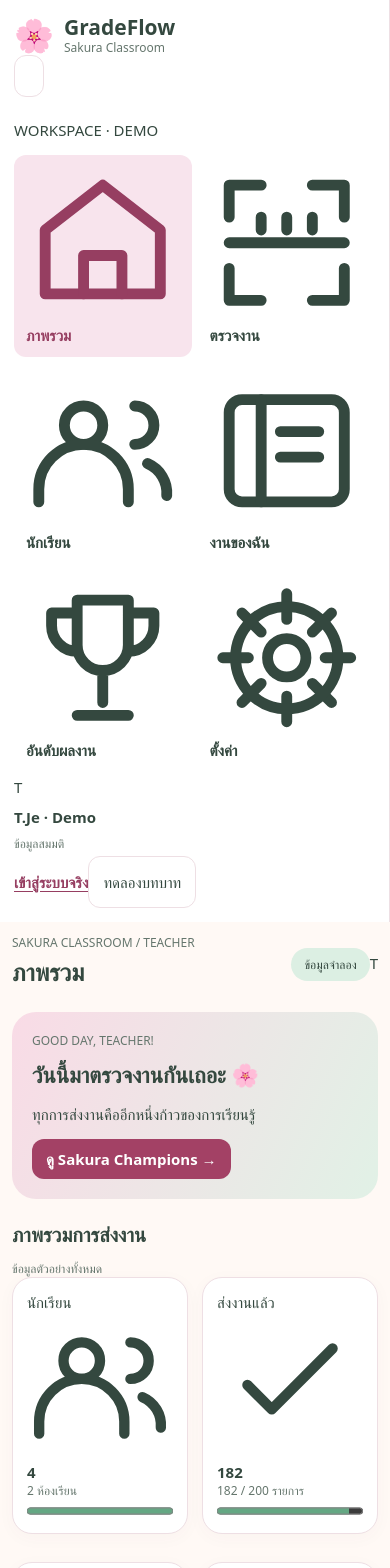
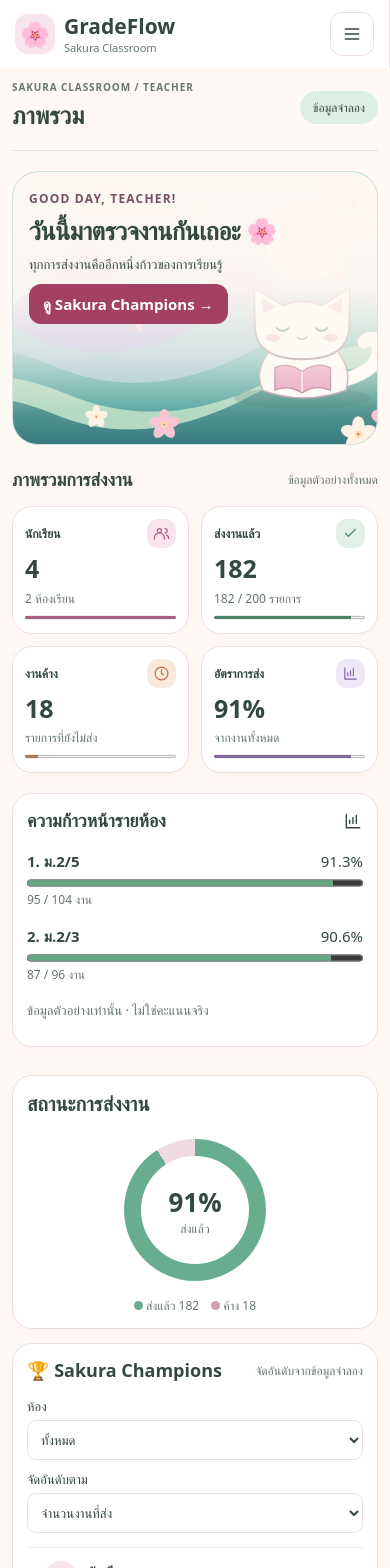
Before and after one commit to Jezang/gradeflow-next, a Next.js app: page /demo in a window 390 px wide. Shown: the top 1568 px of the page. Built offline with nearby package versions, Linux system fonts and the light colour scheme.

Commit message:
Style teacher hub analytics, scenic hero, podium and collapsible mobile navigation

```diff
--- a/app/workspace/garden.css
+++ b/app/workspace/garden.css
@@ -101,3 +101,100 @@
   .sakura-score-table th,.sakura-score-table td {padding:10px}
  }
 }
+
+/* Teacher hub concept — no new data sources or changes to authorization. */
+.sakura-icon{width:20px;height:20px;flex:none;display:inline-block;vertical-align:middle}
+@media screen {
+ .teacher-hub{--hub-card:var(--garden-card);--hub-muted:var(--garden-muted);grid-template-columns:238px minmax(0,1fr)}
+ .teacher-hub .hub-sidebar{gap:18px;padding:23px 15px}
+ .hub-brand-row{display:flex;align-items:center;justify-content:space-between;gap:10px}
+ .teacher-hub .hub-brand-mark{display:grid;place-items:center;width:40px;height:40px;flex:none;border-radius:13px;background:var(--sakura-soft);font-size:24px}
+ .teacher-hub .brand{gap:9px;font-size:20px}
+ .teacher-hub .brand small{font-size:11px;margin-top:2px}
+ .hub-sidebar-body{display:flex;flex-direction:column;gap:12px;flex:1;min-width:0}
+ .hub-sidebar-body>small,.hub-sidebar-body>strong{overflow-wrap:anywhere}
+ .hub-nav-label{font-size:10px;font-weight:750;letter-spacing:.11em;color:var(--hub-muted);margin:8px 0 0}
+ .teacher-hub nav button{display:flex;align-items:center;gap:11px;text-align:left;font-size:14px}
+ .teacher-hub nav button .sakura-icon{width:19px;height:19px}
+ .teacher-hub nav button.active{box-shadow:inset 3px 0 var(--sakura-accent)}
+ .teacher-hub .hub-menu-toggle{display:none}
+ .hub-account{display:flex;flex-wrap:wrap;align-items:center;gap:9px;border-top:1px solid var(--garden-border);padding-top:14px;line-height:1.5}
+ .hub-account>div{flex:1;min-width:0}
+ .hub-account>button,.hub-account-link{width:100%}
+ .teacher-hub .hub-account-link,.teacher-hub .hub-sidebar-body>a{display:flex;align-items:center;justify-content:center;min-height:44px;padding:9px;border:1px solid var(--garden-border);border-radius:12px;text-decoration:none}
+ .hub-avatar{width:37px;height:37px;display:grid;place-items:center;flex:none;border-radius:50%;background:var(--sakura-soft);color:var(--sakura-accent);font-weight:800}
+ .hub-topbar{border-bottom:1px solid var(--garden-border);padding-bottom:15px}
+ .hub-topbar>div:first-child{min-width:0}
+ .hub-topbar small{font-size:10px;font-weight:700;letter-spacing:.09em}
+ .hub-header-end{display:flex;gap:12px;align-items:center}
+ .teacher-hub .hub-header-end .pill{max-width:none}
+ .teacher-hub .hub-garden-hero{min-height:245px;padding:32px;position:relative;isolation:isolate;overflow:hidden;display:flex;align-items:center;background:#d5eee8 url('/sakura-garden.svg') center right/cover no-repeat;border:1px solid #d3e4de;border-radius:26px}
+ .hub-garden-hero:before{content:"";position:absolute;inset:0;background:linear-gradient(90deg,#fff8f2f5 0%,#fff8f2ed 32%,#fff8f2b5 49%,transparent 74%);z-index:-1}
+ .hub-hero-copy{max-width:53%;position:relative;color:#34483f}
+ .teacher-hub .hub-hero-copy small{color:#755066;font-weight:750;letter-spacing:.1em}
+ .teacher-hub .hub-hero-copy h2{font-size:clamp(25px,3vw,39px);line-height:1.25;letter-spacing:-.02em;overflow-wrap:anywhere;margin:10px 0}
+ .hub-hero-copy p{line-height:1.65}
+ .teacher-hub.night .hub-garden-hero:before{background:linear-gradient(90deg,#25332ef5 0%,#25332eec 34%,#25332eae 49%,transparent 75%)}
+ .teacher-hub.night .hub-hero-copy{color:#f3f7f3}
+ .teacher-hub.night .hub-hero-copy small{color:#f4b6ce}
+ .hub-section-heading{display:flex;align-items:center;justify-content:space-between;gap:12px;margin:0 0 14px}
+ .hub-section-heading h2{margin:0;font-size:20px;line-height:1.4}
+ .hub-section-heading>small{text-align:right}
+ .teacher-hub .hub-kpis{gap:12px;margin:0 0 20px}
+ .teacher-hub .hub-kpi{--kpi-color:#b75b83;--kpi-bg:#f8e4ed;display:grid;gap:9px;margin:0;padding:17px;min-width:0}
+ .teacher-hub .hub-kpi.mint{--kpi-color:#408767;--kpi-bg:#e2f0e6}
+ .teacher-hub .hub-kpi.peach{--kpi-color:#bd7850;--kpi-bg:#f9e9db}
+ .teacher-hub .hub-kpi.lilac{--kpi-color:#8667af;--kpi-bg:#ede7f6}
+ .hub-kpi-head{display:flex;align-items:center;justify-content:space-between;gap:6px;font-size:13px;font-weight:650}
+ .hub-kpi-icon{display:grid;place-items:center;flex:none;width:34px;height:34px;border-radius:11px;color:var(--kpi-color);background:var(--kpi-bg)}
+ .hub-kpi strong{font-size:29px;line-height:1.1;font-variant-numeric:tabular-nums}
+ .hub-kpi progress{height:7px;accent-color:var(--kpi-color)}
+ .hub-analytics{display:grid;grid-template-columns:1.5fr 1fr;gap:14px}
+ .hub-ring-panel{display:flex;flex-direction:column;align-items:center}
+ .hub-ring-panel h2{align-self:stretch}
+ .hub-ring{width:142px;aspect-ratio:1;border-radius:50%;display:grid;place-items:center;margin:10px 0 16px}
+ .hub-ring>div{width:76%;aspect-ratio:1;border-radius:50%;background:var(--hub-card);display:grid;place-content:center;text-align:center}
+ .hub-ring strong{font-size:26px}
+ .hub-legend{display:flex;flex-wrap:wrap;gap:12px;justify-content:center;font-size:12px;color:var(--hub-muted)}
+ .hub-legend i{display:inline-block;width:9px;height:9px;border-radius:50%;background:#69ad90}
+ .hub-legend span+span i{background:#d49bb3}
+ .teacher-hub .hub-student-list .rank{flex-wrap:nowrap}
+ .teacher-hub .hub-student-list .rank>div{flex:1;min-width:0}
+ .teacher-hub .hub-student-list progress{max-width:140px;min-width:35px}
+ .teacher-hub .hub-podium,.teacher-hub .sakura-champions .sakura-podium{padding:28px 16px 12px;background:linear-gradient(#fff4f540,#fff4f550),url('/sakura-garden.svg') center/cover;border-radius:20px;min-height:235px;align-items:flex-end}
+ .teacher-hub .champions-panel .podium-step{color:#443b59;border:1px solid #f1e3ef;background:linear-gradient(150deg,#f4e6fa,#d7c4e9);box-shadow:0 5px 12px #48365c30}
+ .teacher-hub .champions-panel .podium-0{background:linear-gradient(145deg,#fff1b8,#e9b95f);color:#543d28}
+ .teacher-hub .champions-panel .podium-1{background:linear-gradient(145deg,#f2f7ff,#c9d4e6)}
+ .teacher-hub .champions-panel .podium-2{background:linear-gradient(145deg,#ffe6d5,#e8b9a4)}
+ @media(max-width:1120px){.teacher-hub .hub-kpis{grid-template-columns:repeat(2,minmax(0,1fr))}}
+ @media(max-width:850px){
+  .teacher-hub{grid-template-columns:minmax(0,1fr)}
+  .teacher-hub .hub-sidebar{padding:12px 15px;gap:10px}
+  .teacher-hub .hub-menu-toggle{display:grid;place-items:center;min-width:44px;min-height:44px;padding:8px}
+  .teacher-hub .hub-sidebar:not(.nav-open) .hub-sidebar-body{display:none}
+  .teacher-hub .hub-sidebar.nav-open .hub-sidebar-body{display:flex}
+  .teacher-hub .hub-sidebar nav{grid-template-columns:repeat(2,minmax(0,1fr))}
+  .teacher-hub .hub-garden-hero{min-height:215px;padding:22px;background-position:62% center}
+  .hub-hero-copy{max-width:64%}
+  .teacher-hub .hub-header-end{gap:6px}
+ }
+ @media(max-width:550px){
+  .teacher-hub .hub-header-end .hub-avatar{display:none}
+  .teacher-hub .hub-analytics{grid-template-columns:minmax(0,1fr)}
+  .teacher-hub .hub-garden-hero{min-height:270px;padding:18px 16px 120px;align-items:flex-start;background-position:70% bottom;background-size:auto 100%}
+  .hub-garden-hero:before{background:linear-gradient(180deg,#fff8f2fa,#fff8f2ed 42%,#fff8f290 66%,transparent 88%)}
+  .teacher-hub.night .hub-garden-hero:before{background:linear-gradient(180deg,#25332efa,#25332ef0 42%,#25332e90 66%,transparent 88%)}
+  .hub-hero-copy{max-width:100%}
+  .teacher-hub .hub-hero-copy h2{font-size:25px;margin:8px 0}
+  .hub-hero-copy p{font-size:13px;margin:8px 0}
+  .teacher-hub .hub-kpi{padding:12px;gap:7px}
+  .hub-kpi strong{font-size:25px}
+  .hub-kpi-head{font-size:12px}
+  .hub-kpi-icon{width:29px;height:29px}
+  .hub-kpi-icon .sakura-icon{width:17px;height:17px}
+  .teacher-hub .hub-student-list .rank{gap:7px}
+  .teacher-hub .hub-student-list progress{display:none}
+  .teacher-hub .hub-podium,.teacher-hub .sakura-champions .sakura-podium{padding:18px 7px 8px;gap:5px}
+  .hub-section-heading h2{font-size:18px}
+ }
+}
```
